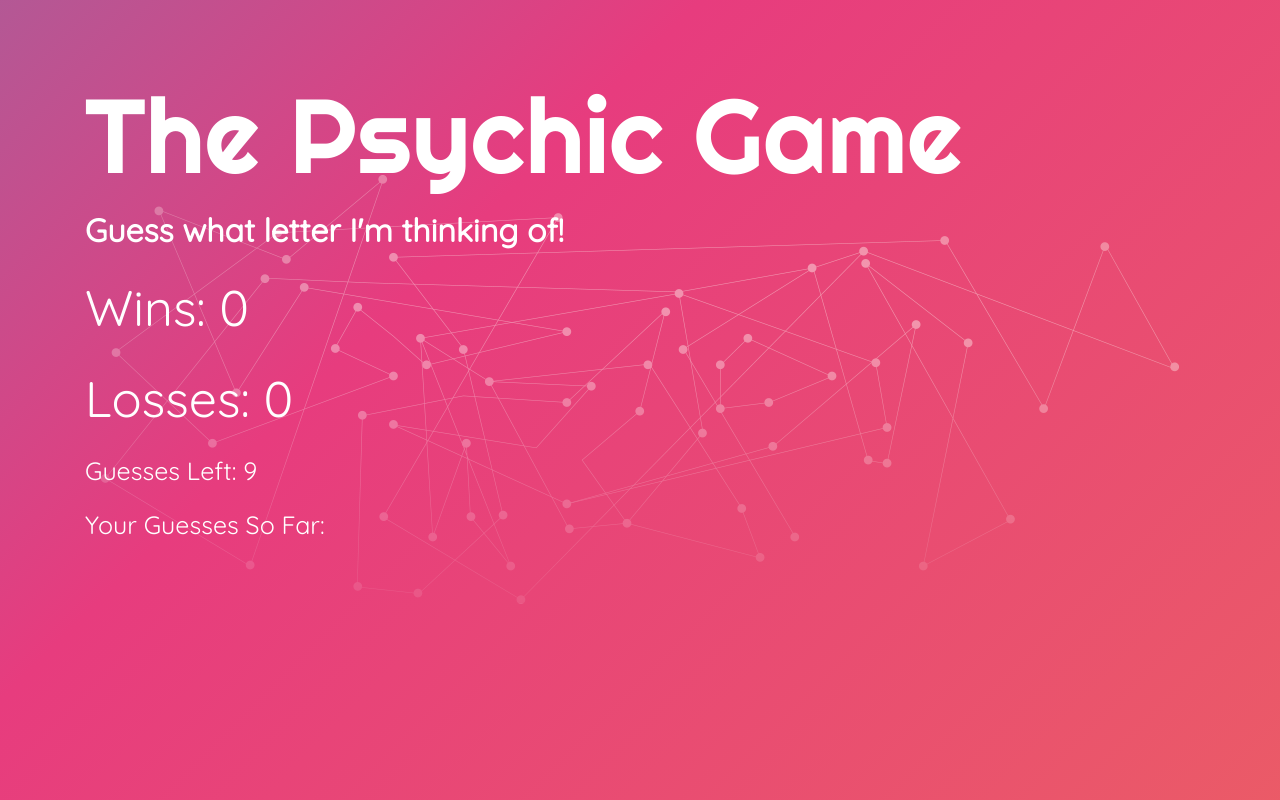
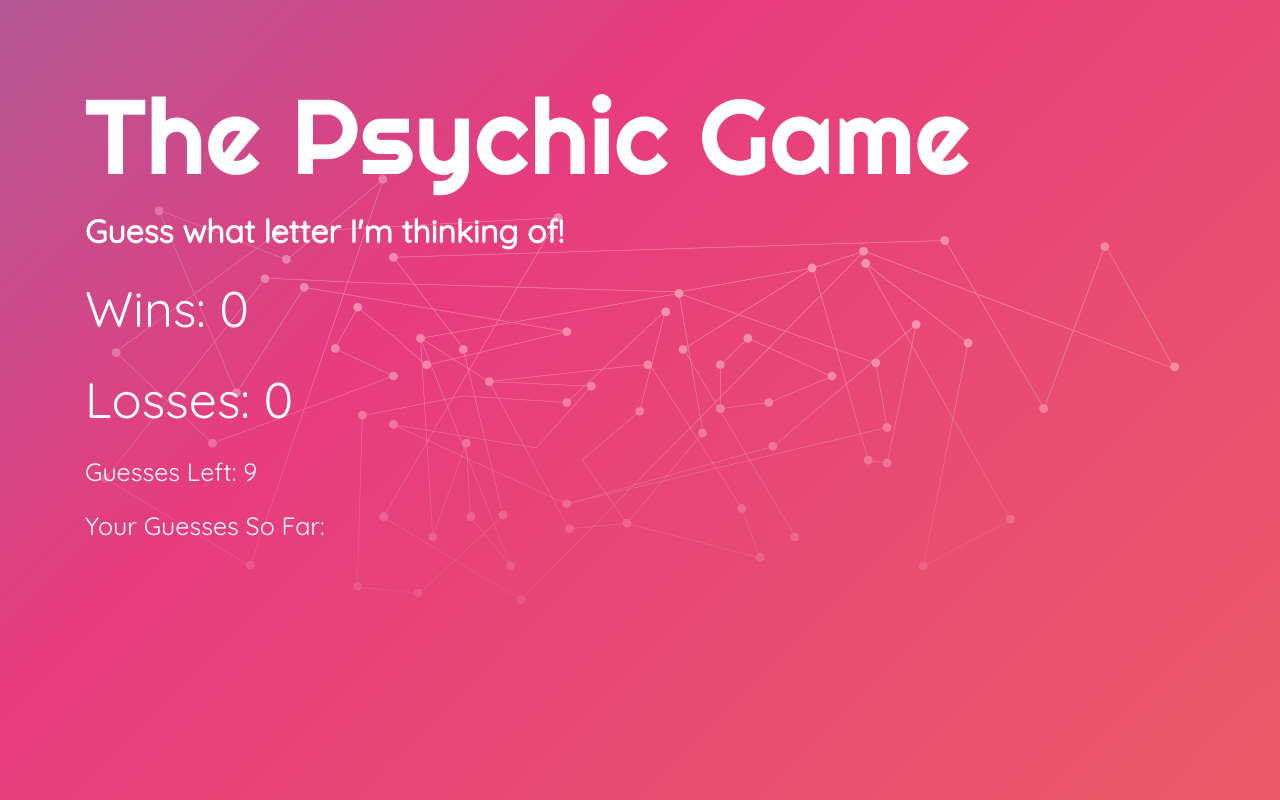
Before and after one commit to juanchofrancisco/Psychic-Game, a plain HTML site: page index.html in a window 1280 px wide. Drawn offline with nearby package versions, Linux system fonts and the light colour scheme.

Commit message:
trying to push, don't see an update

```diff
--- a/assets/css/style.css
+++ b/assets/css/style.css
@@ -62,7 +62,7 @@ body {
 
 h1 {
 	font-family: 'Righteous', cursive;
-    font-size: 105px;
+    font-size: 106px;
 
 }
 
```
